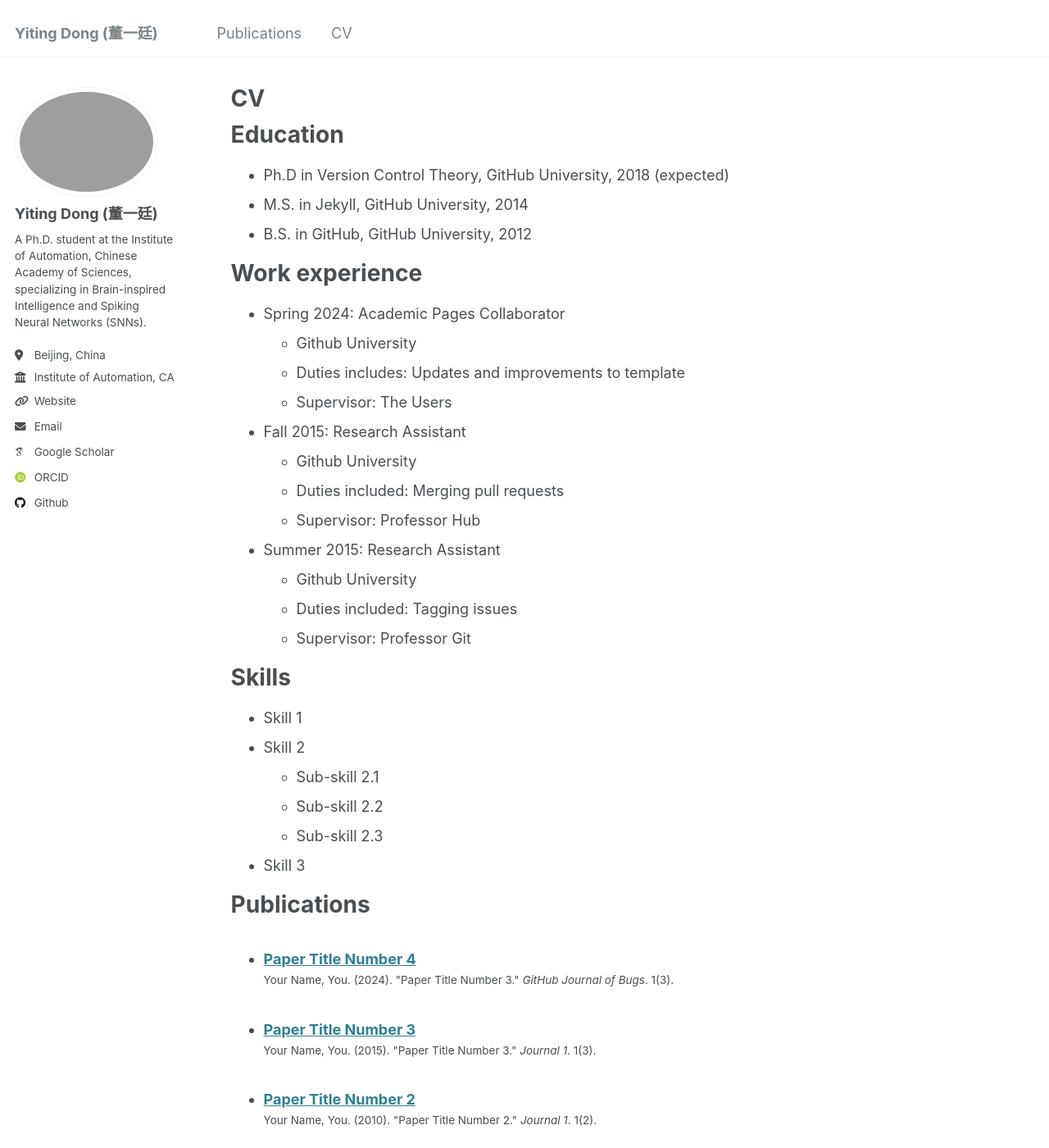
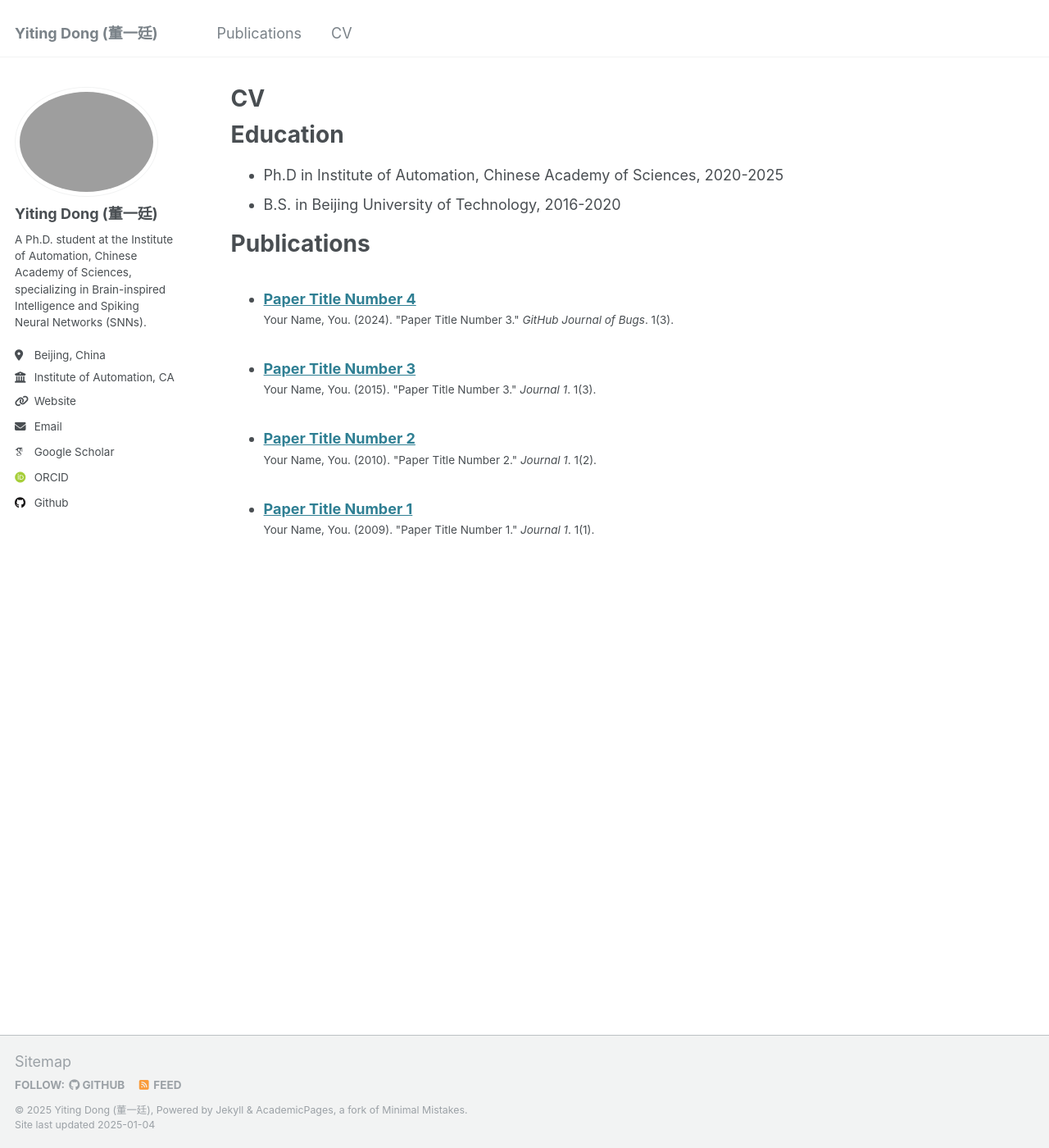
Before and after one commit to sunbaby01/sunbaby01.github.io, a Jekyll site: the page built from _pages/cv.md, in a window 1280 px wide and 1400 px high. Shown: the whole window at 82% size. Built offline with Jekyll 4.4.1, drawn with Linux system fonts in a browser that asks for light colours; some web fonts are replaced; some of the changed text lies outside the part shown.

Commit message:
Update cv.md

```diff
--- a/_pages/cv.md
+++ b/_pages/cv.md
@@ -11,54 +11,13 @@ redirect_from:
 
 Education
 ======
-* Ph.D in Version Control Theory, GitHub University, 2018 (expected)
-* M.S. in Jekyll, GitHub University, 2014
-* B.S. in GitHub, GitHub University, 2012
+* Ph.D in Institute of Automation, Chinese Academy of Sciences, 2020-2025
+* B.S. in Beijing University of Technology, 2016-2020
 
-Work experience
-======
-* Spring 2024: Academic Pages Collaborator
-  * Github University
-  * Duties includes: Updates and improvements to template
-  * Supervisor: The Users
 
-* Fall 2015: Research Assistant
-  * Github University
-  * Duties included: Merging pull requests
-  * Supervisor: Professor Hub
-
-* Summer 2015: Research Assistant
-  * Github University
-  * Duties included: Tagging issues
-  * Supervisor: Professor Git
-
-Skills
-======
-* Skill 1
-* Skill 2
-  * Sub-skill 2.1
-  * Sub-skill 2.2
-  * Sub-skill 2.3
-* Skill 3
 
 Publications
 ======
   <ul>{% for post in site.publications reversed %}
     {% include archive-single-cv.html %}
   {% endfor %}</ul>
-
-Talks
-======
-  <ul>{% for post in site.talks reversed %}
-    {% include archive-single-talk-cv.html  %}
-  {% endfor %}</ul>
-
-Teaching
-======
-  <ul>{% for post in site.teaching reversed %}
-    {% include archive-single-cv.html %}
-  {% endfor %}</ul>
-
-Service and leadership
-======
-* Currently signed in to 43 different slack teams
```
